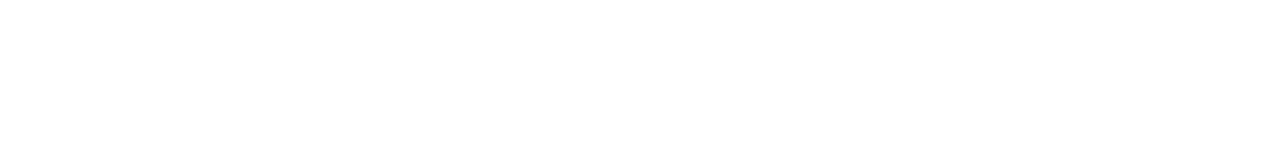
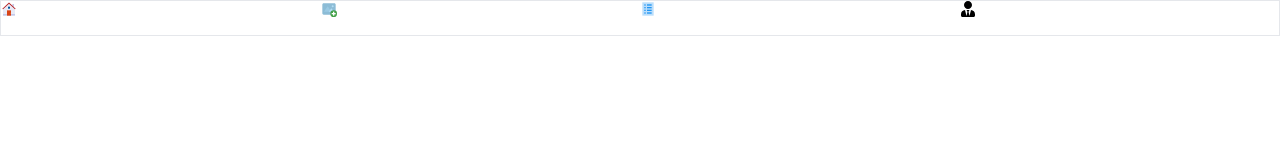
Before and after one commit to MjjVenish/Expense-Tracker-App-mini, a React (Create React App) app: page /profile in a window 1280 px wide. Shown: the top 160 px of the page. Built offline with nearby package versions, Linux system fonts and the light colour scheme.

Commit message:
reduex use

```diff
--- /dev/null
+++ b/src/Project/AddExpense.jsx
@@ -0,0 +1,6 @@
+import React from "react";
+
+const AddExpense = () => {
+  return <div></div>;
+};
+export default AddExpense;
--- /dev/null
+++ b/src/Project/ExpenseDetails.jsx
@@ -0,0 +1,6 @@
+import React from "react";
+
+const ExpenceDetails = () => {
+  return <div></div>;
+};
+export default ExpenceDetails;
--- /dev/null
+++ b/src/Project/Profile.jsx
@@ -0,0 +1,6 @@
+import React from "react";
+
+const ProfilePage = () => {
+  return <div></div>;
+};
+export default ProfilePage;
--- /dev/null
+++ b/src/Project/app routes/NavbarRoutes.jsx
@@ -0,0 +1,25 @@
+import React from "react";
+import { FaUserTie } from "react-icons/fa";
+import { FcAddImage, FcHome, FcViewDetails } from "react-icons/fc";
+import { NavLink } from "react-router-dom";
+import "../../style/expenseStyle.css";
+
+const NavbarExpense = () => {
+  return (
+    <nav className="flex h-9 border ">
+      <NavLink to="/" className="flex-1">
+        <FcHome />
+      </NavLink>
+      <NavLink to="/addExpense" className="flex-1">
+        <FcAddImage />
+      </NavLink>
+      <NavLink to="/details" className="flex-1">
+        <FcViewDetails />
+      </NavLink>
+      <NavLink to="/profile" className="flex-1">
+        <FaUserTie />
+      </NavLink>
+    </nav>
+  );
+};
+export default NavbarExpense;
--- /dev/null
+++ b/src/Project/app routes/Routes.jsx
@@ -0,0 +1,18 @@
+import React from "react";
+import { Route, Routes } from "react-router-dom";
+import HomePage from "../home";
+import AddExpense from "../AddExpense";
+import ExpenceDetails from "../ExpenseDetails";
+import ProfilePage from "../Profile";
+
+const AppRoutesExpense = () => {
+  return (
+    <Routes>
+      <Route path="/" element={<HomePage />} />
+      <Route path="/addExpense" element={<AddExpense />} />
+      <Route path="/details" element={<ExpenceDetails />} />
+      <Route path="/profile" element={<ProfilePage />} />
+    </Routes>
+  );
+};
+export default AppRoutesExpense;
--- /dev/null
+++ b/src/app/Expenseslice.js
@@ -0,0 +1,13 @@
+import { createSlice } from "@reduxjs/toolkit";
+const initialState = { expensedetails: [] };
+
+const expenseSlice = createSlice({
+  name: "expenseSlice",
+  initialState,
+  reducers: {
+    income: (state, action) => {},
+    expense: (state, action) => {},
+  },
+});
+export default expenseSlice.reducer;
+export const { income, expense } = expenseSlice.actions;
--- /dev/null
+++ b/src/app/store.js
@@ -0,0 +1,9 @@
+import { configureStore } from "@reduxjs/toolkit";
+import Expenseslice from "./Expenseslice";
+
+const store = configureStore({
+  reducer: {
+    expenseTracker: Expenseslice,
+  },
+});
+export default store;
--- a/src/index.js
+++ b/src/index.js
@@ -3,9 +3,21 @@ import ReactDOM from "react-dom/client";
 import "./index.css";
 // import App from './App';
 import reportWebVitals from "./reportWebVitals";
+import { BrowserRouter } from "react-router-dom";
+import AppRoutesExpense from "./Project/app routes/Routes";
+import NavbarExpense from "./Project/app routes/NavbarRoutes";
+import { Provider } from "react-redux";
+import store from "./app/store";
 
 const root = ReactDOM.createRoot(document.getElementById("root"));
-root.render();
+root.render(
+  <Provider store={store}>
+    <BrowserRouter>
+      <NavbarExpense />
+      <AppRoutesExpense />
+    </BrowserRouter>
+  </Provider>
+);
 
 // If you want to start measuring performance in your app, pass a function
 // to log results (for example: reportWebVitals(console.log))
```
Also changed, not shown: src/style/expenseStyle.css (added).
